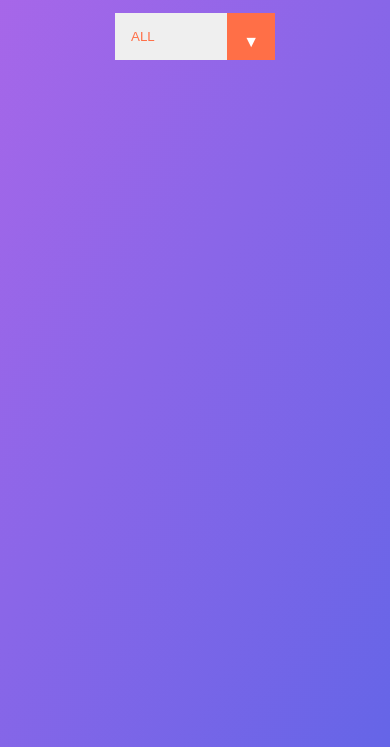
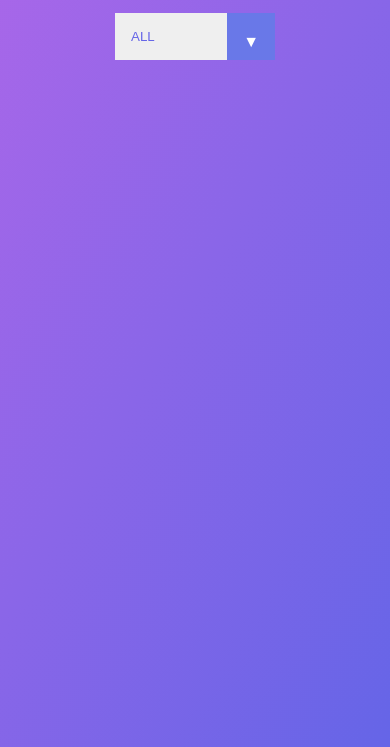
Before and after one commit to Nangaim/NangaimTodoList.io, a plain HTML site: page index.html in a window 390 px wide. Shown: the part 177-924 px from the top of the page. Drawn offline with Linux system fonts and the light colour scheme.

Commit message:
Fixed colors select text responsive

```diff
--- a/style.css
+++ b/style.css
@@ -190,7 +190,6 @@ select {
   }
 
   select {
-    color: #ff6f47;
     width: rem;
     cursor: pointer;
     padding: 1rem;
@@ -199,7 +198,6 @@ select {
   .select::after {
     content: "\25BC";
     position: absolute;
-    background: #ff6f47;
     top: 0;
     right: 0;
     padding: 1rem;
```
